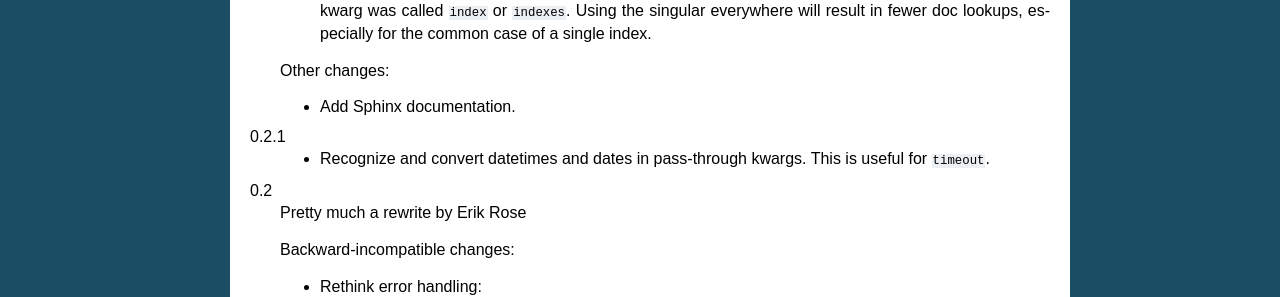
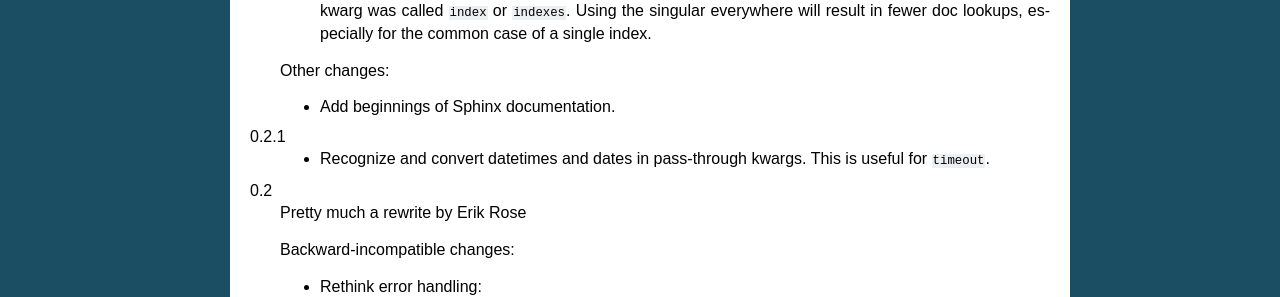
Before and after one commit to pyelasticsearch/pyelasticsearch, a Sphinx documentation site: the page built from docs/source/versions.rst, in a window 1280 px wide. Shown: the part 236-533 px from the top of the page. Built offline with Sphinx 7.4.7, drawn with Linux system fonts in a browser that asks for light colours.

Commit message:
Make clear that Sphinx docs aren't complete in 0.3.
I need to tag so I can use the last few backward-incompatible changes. Said changes seem to have settled down now.

```diff
--- a/docs/source/versions.rst
+++ b/docs/source/versions.rst
@@ -16,7 +16,7 @@ Version History
 
   Other changes:
 
-  * Add Sphinx documentation.
+  * Add beginnings of Sphinx documentation.
 
 0.2.1
   * Recognize and convert datetimes and dates in pass-through kwargs. This is
```
